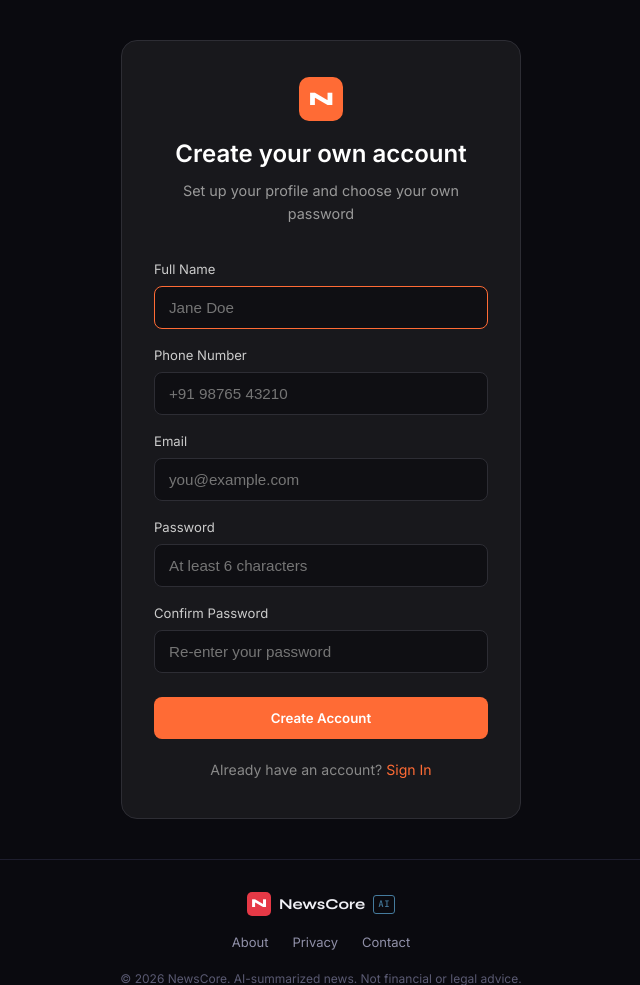
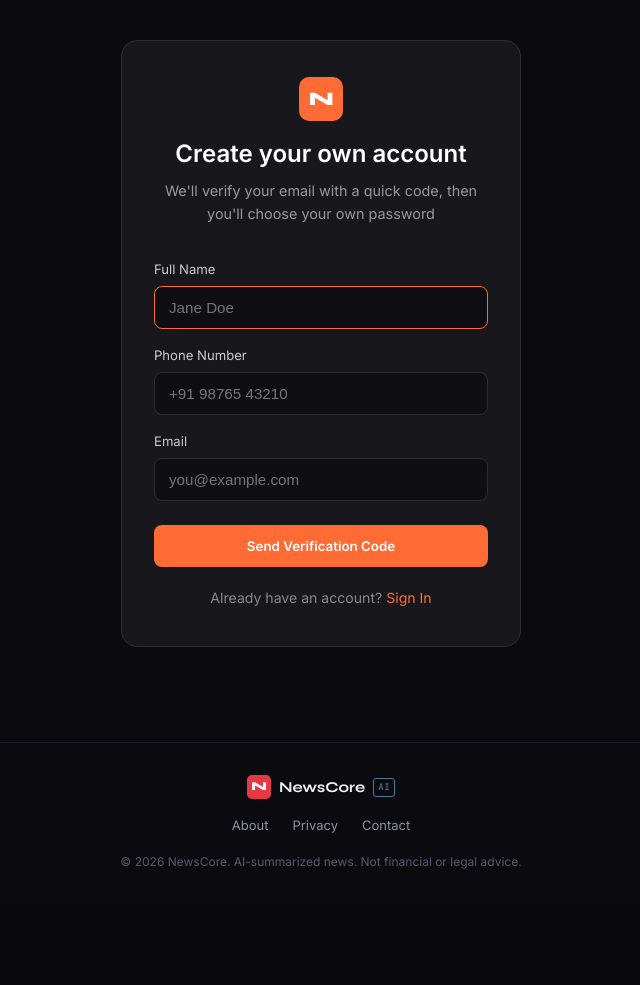
Before and after one commit to vishwajambu02/NewsCore, a Python web app: template templates/signup.html in a window 1280 px wide. Shown: the part 59-1044 px from the top of the page, without its empty margins (319-959 px from the left). After the commit the page ends 928 px from the top, so only its background shows below. Run offline with Jinja, Linux system fonts and the light colour scheme; the template is opened without the code that fills it, so the values that code supplies are empty.

Commit message:
Update signup.html

```diff
--- a/templates/signup.html
+++ b/templates/signup.html
@@ -8,7 +8,7 @@
     <div class="auth-header">
       <span class="logo-mark">N</span>
       <h1>Create your own account</h1>
-      <p class="auth-sub">Set up your profile and choose your own password</p>
+      <p class="auth-sub">We'll verify your email with a quick code, then you'll choose your own password</p>
     </div>
 
     {% with messages = get_flashed_messages(with_categories=true) %}
@@ -29,13 +29,7 @@
       <label class="auth-label">Email</label>
       <input type="email" name="email" class="auth-input" required placeholder="you@example.com" autocomplete="username" />
 
-      <label class="auth-label">Password</label>
-      <input type="password" name="password" class="auth-input" required minlength="6" placeholder="At least 6 characters" autocomplete="new-password" />
-
-      <label class="auth-label">Confirm Password</label>
-      <input type="password" name="confirm_password" class="auth-input" required minlength="6" placeholder="Re-enter your password" autocomplete="new-password" />
-
-      <button type="submit" class="btn-auth-submit">Create Account</button>
+      <button type="submit" class="btn-auth-submit">Send Verification Code</button>
     </form>
 
     <p class="auth-switch">Already have an account? <a href="{{ url_for('auth.login') }}">Sign In</a></p>
```
